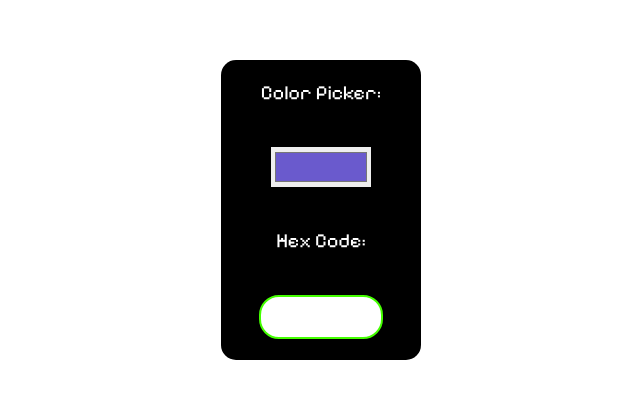
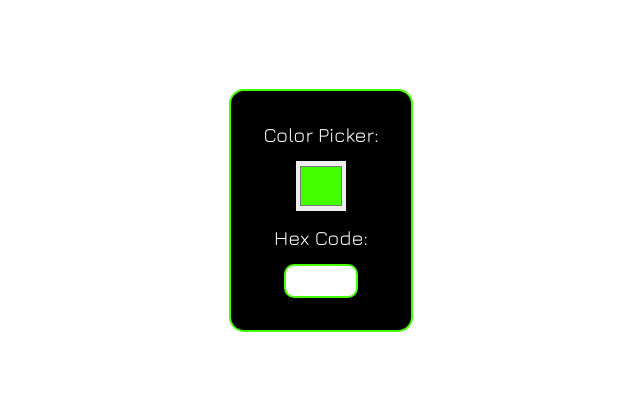
Before and after one commit to GrandioseBehavior/hex-code, a plain HTML site: page index.html in a window 1280 px wide. Shown: the part 190-588 px from the top of the page, without its empty margins (319-959 px from the left). Drawn offline with nearby package versions, Linux system fonts and the light colour scheme.

Commit message:
Update index.html

```diff
--- a/index.html
+++ b/index.html
@@ -3,7 +3,7 @@
 <head>
   <!-- Google Fonts -->
         <link
-            href="https://fonts.googleapis.com/css2?family=Pixelify+Sans&display=swap"
+            href="https://fonts.googleapis.com/css2?family=Jura&family=Pixelify+Sans&display=swap"
             rel="stylesheet"
         />
   <title>Hex Color Picker</title>
@@ -15,34 +15,42 @@
             place-items: center;
             height: 100vh;
             font-size: 20px;
-			font-family: "Pixelify Sans", sans;
+			font-family: "Jura", sans serif;
+            place-content: center;
+            cursor: url(cursor.cur), default;
+
         }
         .main {
-            height: 300px;
-            width: 200px;
+            height: 100%;
+            width: 100%;
             background: #000;
-            border-radius: 10px;
+			border: 2px solid #44ff00;
+            border-radius: 15px;
             display: grid;
             place-items: center;
             color: #fff;
-            border-radius: 15px;
+            place-content: center;
+            row-gap: 15px;
+            padding: 15px 15px;
+
+
         }
         #colorPicker {
             background-color: none;
             outline: none;
             border: none;
-            height: 40px;
-            width: 100px;
-            cursor: crosshair;
+            height: 50px;
+            width: 50px;
+            cursor: cell;
         }
         #box {
             outline: none;
             border: 2px solid #44ff00;
-            border-radius: 20px;
-            height: 40px;
-            width: 100px;
-            padding: 0 10px;
-
+            border-radius: 10px;
+            height: 30px;
+            width: 60px;
+            padding:0 5px;
+			text-align: center;
         }
   </style>
 </head>
@@ -50,7 +58,7 @@
  <div class="main">
 
         Color Picker: <input type="color"
-            id="colorPicker" value="#6a5acd">
+            id="colorPicker" value="#44ff00">
 
         Hex Code: <input type="text" id="box">
 
```
